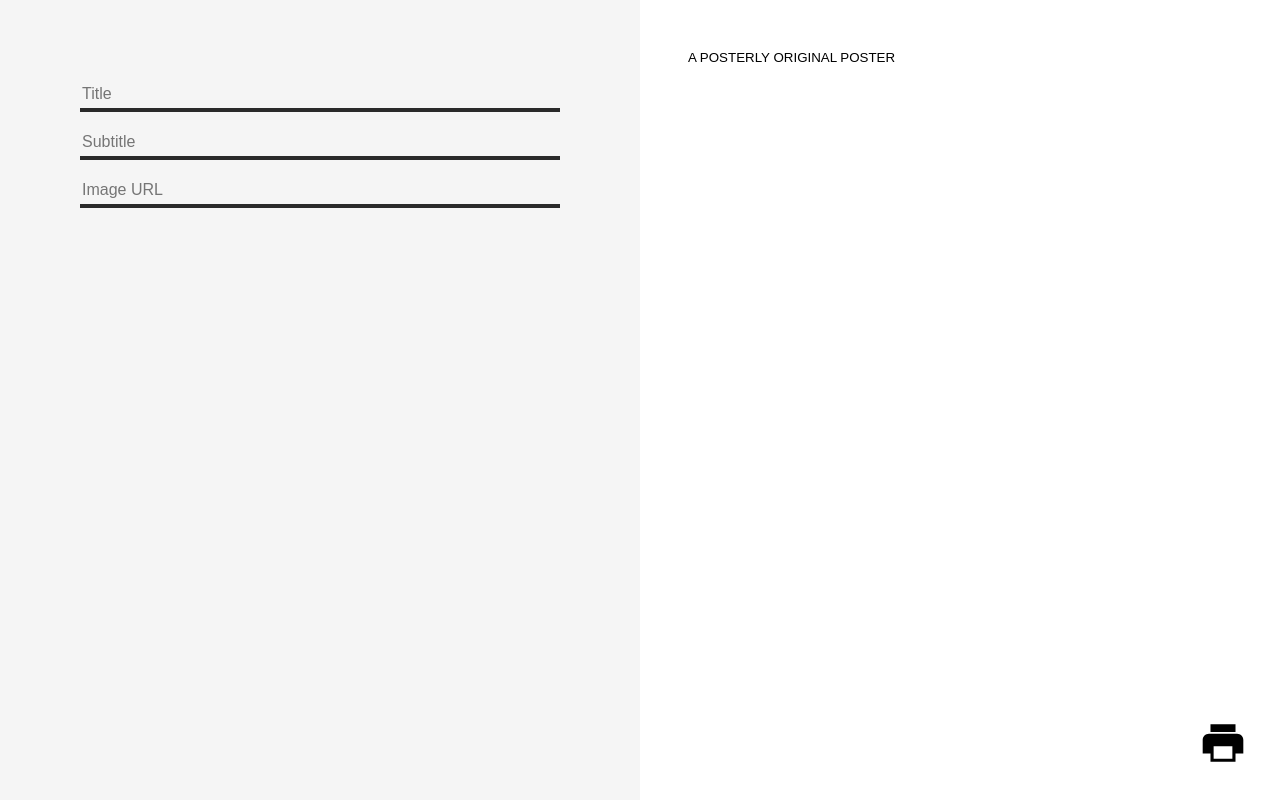
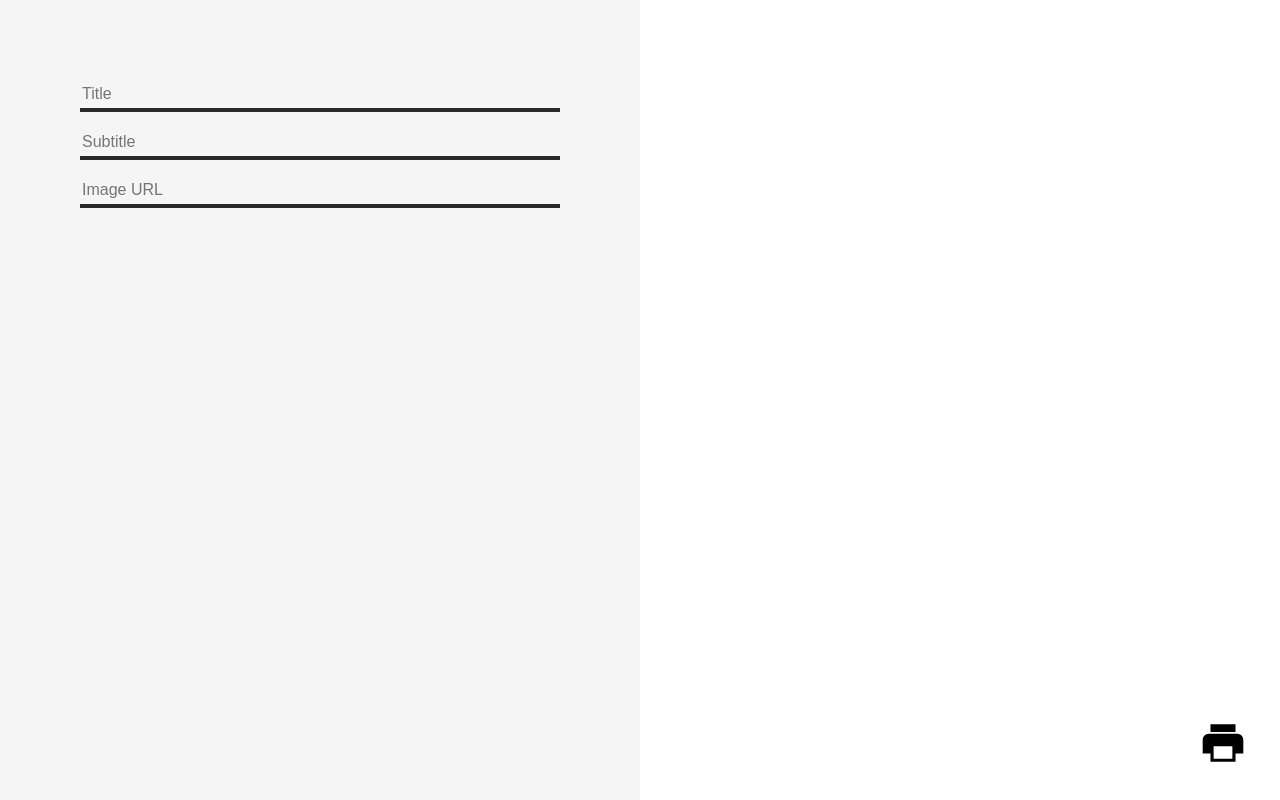
Before and after one commit to leoacosta/react-poster-creator, a React (Create React App) app: page / in a window 1280 px wide. Built offline with nearby package versions, Linux system fonts and the light colour scheme.

Commit message:
Add conditionals to titles

```diff
--- a/src/components/Poster.js
+++ b/src/components/Poster.js
@@ -7,14 +7,19 @@ class Poster extends Component {
       backgroundRepeat: `no-repeat`,
       backgroundSize: `cover`
     };
+    const hasTitle = this.props.title;
+    const hasSubTitle = this.props.subtitle;
+
     return (
       <div className="column poster-container" style={styles}>
         <header>
-                    <small className="poster-byline">
-                        A posterly original poster
-                    </small>
+          {/* <small className="poster-byline">A posterly original poster</small> */}
+          {hasTitle ? <h2 className="poster-title">{this.props.title}</h2> : ''}
+          {hasSubTitle ? (
             <h3 className="poster-subtitle">{this.props.subtitle}</h3>
-                    <h2 className="poster-title">{this.props.title}</h2>
+          ) : (
+            ''
+          )}
         </header>
         <svg
           className="print-icon"
```
Lines whose indentation alone changed are shown as unchanged.
